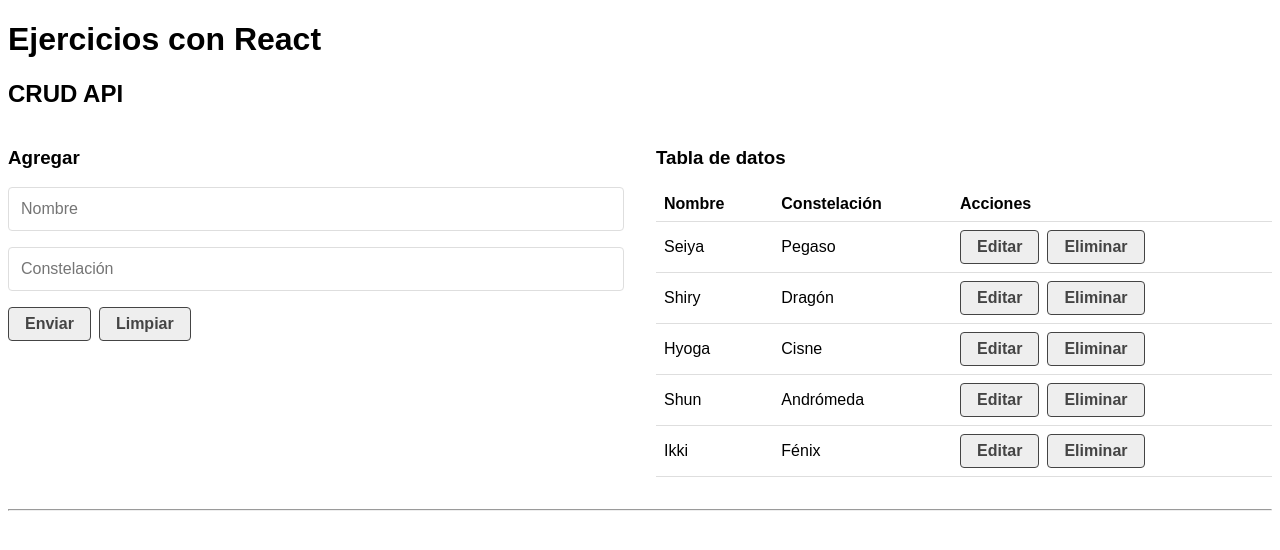
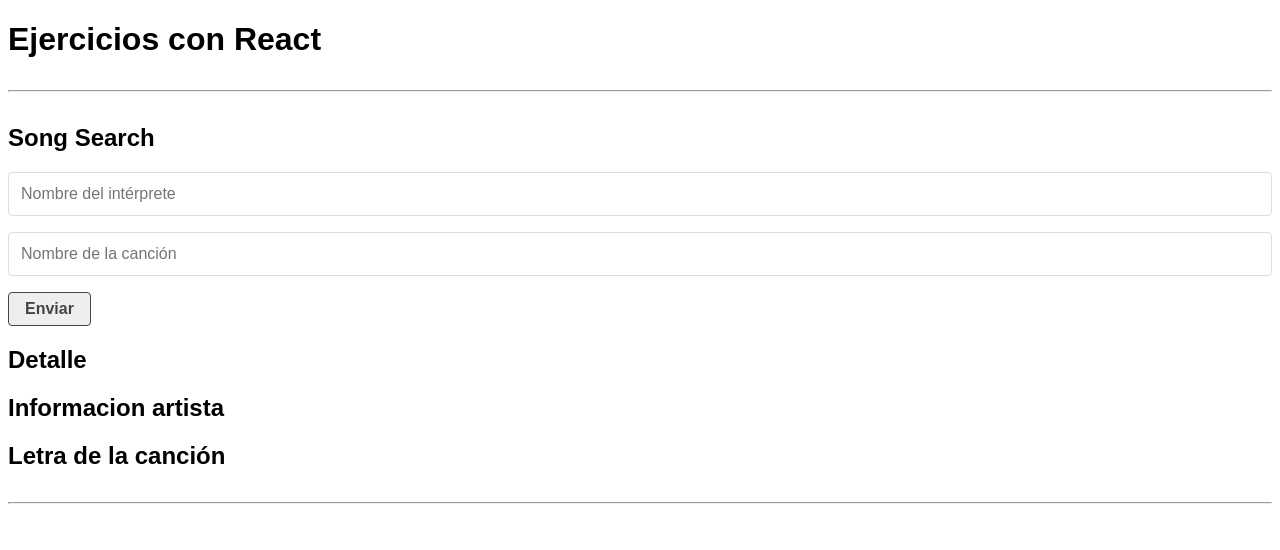
Before and after one commit to guidoFortunato/curso-jon-mircha, a React (Create React App) app: page / in a window 1280 px wide. Shown: the top 550 px of the page. Built offline with nearby package versions, Linux system fonts and the light colour scheme; data requests are answered from the project's data file.

Commit message:
nuevo ejercicio, buscador de canciones

```diff
--- a/public/index.html
+++ b/public/index.html
@@ -24,7 +24,7 @@
       work correctly both with client-side routing and a non-root public URL.
       Learn how to configure a non-root public URL by running `npm run build`.
     -->
-    <title>CRUD</title>
+    <title>Ejercicios</title>
   </head>
   <body>
     <noscript>You need to enable JavaScript to run this app.</noscript>
--- a/src/App.jsx
+++ b/src/App.jsx
@@ -1,13 +1,17 @@
 import React from 'react';
-import CrudApi from './components/CrudApi';
-import CrudApp from './components/CrudApp';
+// import CrudApi from './components/CrudApi';
+// import CrudApp from './components/CrudApp';
+import SongSearch from './components/SongSearch';
 
 function App() {
   return (
     <>
       <h1>Ejercicios con React</h1>
-      <CrudApi />
       <hr />
+      <SongSearch />
+      <hr />
+      {/* <CrudApi /> */}
+      {/* <hr /> */}
       {/* <CrudApp /> */}
     </>
   );
--- a/src/components/CrudApi.jsx
+++ b/src/components/CrudApi.jsx
@@ -18,6 +18,7 @@ const CrudApi = () => {
   useEffect(() => {
     setLoading(true)
     helpHttp().get(url).then(res => {
+      console.log(res)
       if (!res.err){
         setDb(res)
         setError(null)
--- /dev/null
+++ b/src/components/SongArtist.jsx
@@ -0,0 +1,11 @@
+import React from 'react'
+
+const SongArtist = () => {
+    return (
+        <div>
+            <h2>Informacion artista</h2>
+        </div>
+    )
+}
+
+export default SongArtist
--- /dev/null
+++ b/src/components/SongDetails.jsx
@@ -0,0 +1,15 @@
+import React from 'react'
+import SongArtist from './SongArtist'
+import SongLyric from './SongLyric'
+
+const SongDetails = ({search, lyric, bio}) => {
+    return (
+        <div>
+            <h2>Detalle</h2>
+            <SongArtist />
+            <SongLyric />
+        </div>
+    )
+}
+
+export default SongDetails
--- /dev/null
+++ b/src/components/SongForm.jsx
@@ -0,0 +1,42 @@
+import React, { useState } from 'react'
+
+
+const initialForm = {
+    artist: '',
+    song: ''
+}
+
+
+const SongForm = ({handleSearch}) => {
+    const [form, setForm] = useState(initialForm);
+
+    const handleChange = (e)=>{
+        setForm({
+            ...form,
+            [e.target.name]: e.target.value
+        })
+    }
+    const handleSubmit = (e)=>{
+        e.preventDefault()
+
+        if (!form.artist || !form.song) {
+            alert('Datos incompletos')
+            return
+        }
+
+        handleSearch(form)
+        setForm(initialForm)
+    }
+
+    return (
+        <div>
+            <form onSubmit={handleSubmit}>
+                <input type="text" name='artist' placeholder='Nombre del intérprete' onChange={handleChange} value={form.artist} />
+                <input type="text" name='song' placeholder='Nombre de la canción' onChange={handleChange} value={form.song} />
+                <input type="submit" value='Enviar' />
+            </form>
+        </div>
+    )
+}
+
+export default SongForm
--- /dev/null
+++ b/src/components/SongLyric.jsx
@@ -0,0 +1,11 @@
+import React from 'react'
+
+const SongLyric = () => {
+    return (
+        <div>
+            <h2>Letra de la canción</h2>
+        </div>
+    )
+}
+
+export default SongLyric
--- /dev/null
+++ b/src/components/SongSearch.jsx
@@ -0,0 +1,26 @@
+import React, { useState, useEffect } from 'react';
+import SongDetails from './SongDetails';
+import SongForm from './SongForm';
+import Loader from './Loader'
+
+
+const SongSearch = () => {
+    const [search, setSearch] = useState(null)
+    const [lyric, setLyric] = useState(null)
+    const [bio, setBio] = useState(null)
+    const [loading, setLoading] = useState(false)
+
+    const handleSearch = (data)=>{
+        setSearch(data)
+    }
+    return (
+        <div>
+            <h2>Song Search</h2>
+            { loading && <Loader />}
+            <SongForm handleSearch={handleSearch} />
+            <SongDetails search={search} lyric={lyric} bio={bio} />
+        </div>
+    )
+}
+
+export default SongSearch
--- a/src/helpers/helpHttp.jsx
+++ b/src/helpers/helpHttp.jsx
@@ -21,6 +21,7 @@ export const helpHttp = () => {
         setTimeout(() => controller.abort(), 3000);
 
 
+        console.log(options)
         return fetch(endpoint, options)
                 .then( (res) => res.ok ? res.json() : Promise.reject({
                     err: true,
```
